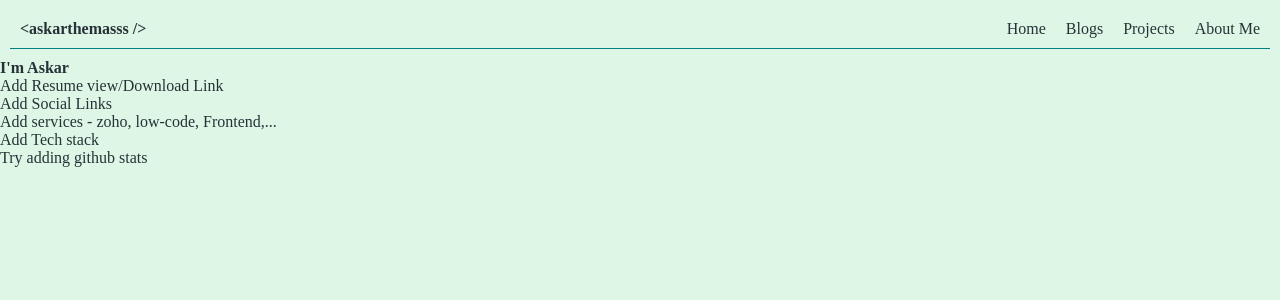
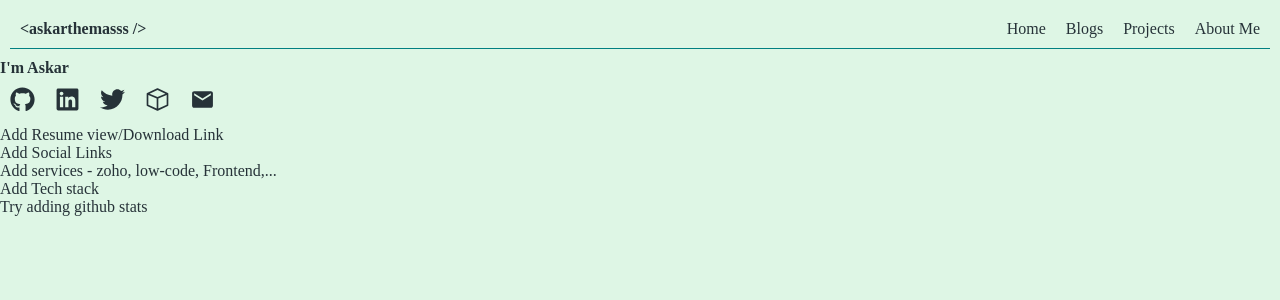
Before and after one commit to askarthemasss/portfolio, a React (Create React App) app: page /about in a window 1280 px wide. Shown: the top 300 px of the page. Built offline with nearby package versions, Linux system fonts and the light colour scheme.

Commit message:
Created Social Media Component(reusable) with links/icons to my social media pages.

```diff
--- a/package.json
+++ b/package.json
@@ -8,6 +8,7 @@
     "@testing-library/user-event": "^13.5.0",
     "react": "^18.2.0",
     "react-dom": "^18.2.0",
+    "react-icons": "^4.7.1",
     "react-router-dom": "^6.7.0",
     "react-scripts": "5.0.1",
     "web-vitals": "^2.1.4"
--- a/src/pages/About.jsx
+++ b/src/pages/About.jsx
@@ -1,7 +1,10 @@
+import SocialLinks from "./SocialLinks";
+
 const About = () => {
     return (
         <div className="about-me">
             <h1>I'm Askar</h1>
+            <SocialLinks />
             <ul>
                 <li>Add Resume view/Download Link</li>
                 <li>Add Social Links</li>
--- /dev/null
+++ b/src/pages/SocialLinks.jsx
@@ -0,0 +1,28 @@
+import { FaGithub, FaTwitter, FaLinkedin } from 'react-icons/fa';
+import { MdEmail } from 'react-icons/md';
+import { RxCube } from 'react-icons/rx';
+
+const SocialLinks = ({fontSize, gap}) => {
+    // Style
+    const divStyles = {
+        margin : "1rem"
+    }
+    const ulStyles = {
+        display : "flex",
+        gap : "2rem",
+        listStyleType :"none",
+    }
+    return (
+        <div className="social-media-links" style={divStyles}>
+            <ul style={ulStyles}>
+                <li title='Github'><a href="https://github.com/askarthemasss" target="_blank" rel="noopener noreferrer"><FaGithub size={25}/></a></li>
+                <li title='LinkedIn'><a href="https://www.linkedin.com/in/mohamed-askar-a-9370a1b2/" target="_blank" rel="noopener noreferrer"><FaLinkedin size={25}/></a></li>
+                <li title='Twitter'><a href="https://twitter.com/askarthemass" target="_blank" rel="noopener noreferrer"><FaTwitter size={25}/></a></li>
+                <li title='Codesandbox'><a href="https://codesandbox.io/u/askarthemasss" target="_blank" rel="noopener noreferrer"><RxCube size={25}/></a></li>
+                <li title='Email'><a href="mailto:mohamedaskar476@gmail.com"><MdEmail size={25}/></a></li>
+            </ul>
+        </div>
+     );
+}
+
+export default SocialLinks;
```
Also changed, not shown: 1 other file (tests, documents, lock files or other folders).
